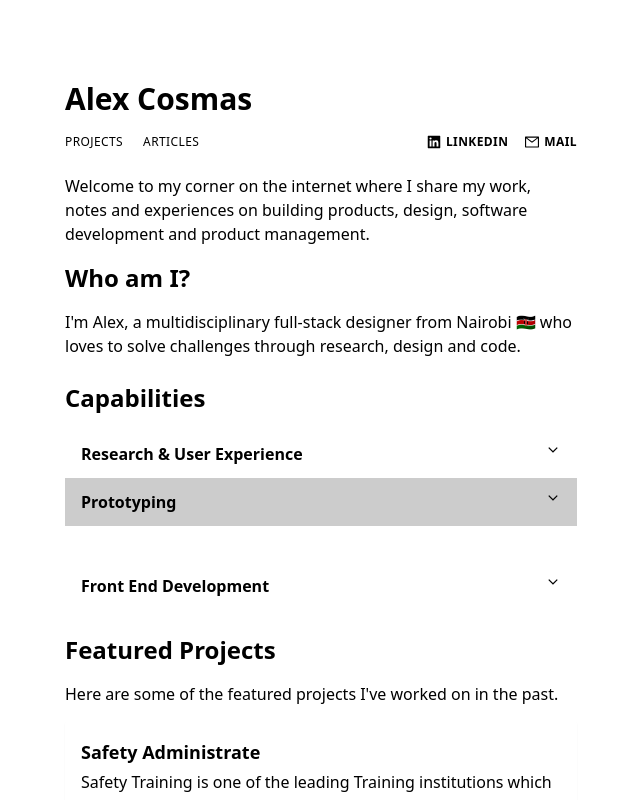
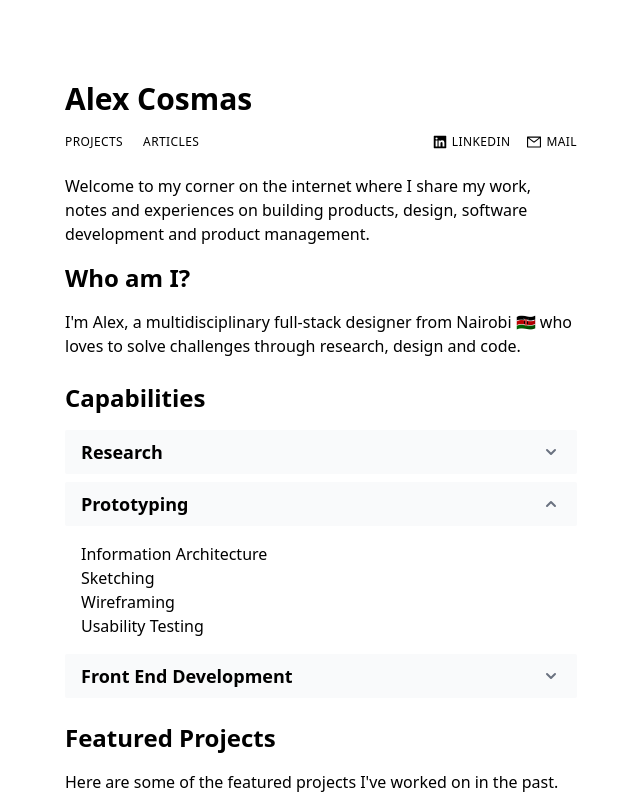
Before and after one commit to Alex-Cosmas/Redesign, a Next.js app: page / in a window 1280 px wide. Both pictures are taken after a click on the button "Prototyping". Shown: the top 800 px of the page, without its empty margins (319-959 px from the left). Built offline with nearby package versions, Linux system fonts and the light colour scheme.

Commit message:
Fix using headless ui

```diff
--- a/components/Capabilities.Js
+++ /dev/null
@@ -1,45 +0,0 @@
-import React, { useState, useRef } from 'react'
-import { CgChevronDown } from 'react-icons/cg'
-
-function Capabilities(props) {
-  const [setActive, setActiveState] = useState('')
-  const [setHeight, setHeightState] = useState('0px')
-  // const [setRotate, setRotateState] = useState('accordion__icon')
-
-  const content = useRef(null)
-
-  function toggleAccordion() {
-    setActiveState(setActive === '' ? 'active' : '')
-    setHeightState(
-      setActive === 'active' ? '0px' : `${content.current.scrollHeight}px`,
-    )
-    // setRotateState(
-    //   setActive === 'active' ? 'accordion__icon' : 'accordion__icon rotate',
-    // )
-  }
-  return (
-    <div className='accordion__section w-ful'>
-      <button
-        className={` font-semibold text-left text-black no-underline flex justify-between px-4 py-3 hover:bg-gray-100 hover:transition hover:delay-300 ${setActive}`}
-        onClick={toggleAccordion}
-      >
-        <p className='accordion__title'>{props.title}</p>
-        {/* Cheveon goes here */}
-        <CgChevronDown />
-      </button>
-
-      <div
-        ref={content}
-        style={{ maxHeight: `${setHeight}` }}
-        className='accordion__content'
-      >
-        <div
-          className='p-4 accordion__text'
-          dangerouslySetInnerHTML={{ __html: props.content }}
-        />
-      </div>
-    </div>
-  )
-}
-
-export default Capabilities
--- /dev/null
+++ b/components/Capability.js
@@ -0,0 +1,87 @@
+import { Disclosure } from '@headlessui/react'
+import { HiChevronDown } from 'react-icons/hi'
+
+export default function Capability() {
+  return (
+    <div className='w-full'>
+      <div className='w-full mx-auto '>
+        <Disclosure>
+          {({ open }) => (
+            <>
+              <Disclosure.Button className='flex items-center justify-between w-full px-4 py-2 text-lg font-semibold text-left text-black rounded-sm bg-gray-50 hover:bg-gray-200 focus:outline-none focus-visible:ring focus-visible:ring-gray-200 focus-visible:ring-opacity-75'>
+                <span>Research</span>
+
+                <HiChevronDown
+                  className={`${
+                    open ? 'transform rotate-180' : ''
+                  } w-5 h-5 text-gray-500`}
+                />
+              </Disclosure.Button>
+              <Disclosure.Panel className='px-4 pt-4 pb-2 '>
+                <div>
+                  <p>Design Thinking</p>
+                  <p>User Research</p>
+                  <p>UX Audits</p>
+                  <p>Competitive Analysis</p>
+                  <p>Brainstorming</p>
+                  <p>User Journeys</p>
+                </div>
+              </Disclosure.Panel>
+            </>
+          )}
+        </Disclosure>
+        <Disclosure as='div' className='mt-2'>
+          {({ open }) => (
+            <>
+              <Disclosure.Button className='flex items-center justify-between w-full px-4 py-2 text-lg font-semibold text-left text-black rounded-sm bg-gray-50 hover:bg-gray-200 focus:outline-none focus-visible:ring focus-visible:ring-gray-200 focus-visible:ring-opacity-75'>
+                <span>Prototyping</span>
+                <HiChevronDown
+                  className={`${
+                    open ? 'transform rotate-180' : ''
+                  } w-5 h-5 text-gray-500`}
+                />
+              </Disclosure.Button>
+              <Disclosure.Panel className='px-4 pt-4 pb-2 '>
+                <div>
+                  <ul>
+                    <li>Information Architecture</li>
+                    <li>Sketching</li>
+                    <li>Wireframing</li>
+
+                    <li>Usability Testing</li>
+                  </ul>
+                </div>
+              </Disclosure.Panel>
+            </>
+          )}
+        </Disclosure>
+
+        <Disclosure as='div' className='mt-2'>
+          {({ open }) => (
+            <>
+              <Disclosure.Button className='flex items-center justify-between w-full px-4 py-2 text-lg font-semibold text-left text-black rounded-sm bg-gray-50 hover:bg-gray-200 focus:outline-none focus-visible:ring focus-visible:ring-gray-200 focus-visible:ring-opacity-75'>
+                <span>Front End Development</span>
+                <HiChevronDown
+                  className={`${
+                    open ? 'transform rotate-180' : ''
+                  } w-5 h-5 text-gray-500`}
+                />
+              </Disclosure.Button>
+              <Disclosure.Panel className='px-4 pt-4 pb-2 '>
+                <div>
+                  <ul>
+                    <li>TailwindCSS</li>
+                    <li>Javascript</li>
+                    <li>React/NextJs</li>
+                    <li>GraphQL</li>
+                    <li>Git</li>
+                  </ul>
+                </div>
+              </Disclosure.Panel>
+            </>
+          )}
+        </Disclosure>
+      </div>
+    </div>
+  )
+}
--- a/components/Header.js
+++ b/components/Header.js
@@ -30,7 +30,7 @@ export default function Header() {
               target='_blank'
               rel='noopener noreferrer nofollow'
             >
-              <div className='flex items-center font-semibold text-black no-underline gap-x-1 hover:text-black'>
+              <div className='flex items-center text-black no-underline gap-x-1 hover:text-black'>
                 <AiFillLinkedin className='w-4 h-4' />
                 LinkedIn
               </div>
@@ -41,7 +41,7 @@ export default function Header() {
               target='_blank'
               rel='noopener noreferrer nofollow'
             >
-              <div className='flex items-center font-semibold text-black no-underline gap-x-1 hover:text-black'>
+              <div className='flex items-center text-black no-underline gap-x-1 hover:text-black'>
                 <AiOutlineMail className='w-4 h-4' />
                 Mail
               </div>
--- a/package.json
+++ b/package.json
@@ -9,8 +9,10 @@
     "lint": "next lint"
   },
   "dependencies": {
+    "@headlessui/react": "^1.3.0",
     "@material-ui/core": "^4.12.0",
     "gray-matter": "^4.0.3",
+    "heroicons": "^1.0.1",
     "marked": "^2.1.2",
     "next": "^11.0.1",
     "react": "17.0.2",
--- a/pages/index.js
+++ b/pages/index.js
@@ -1,6 +1,6 @@
 import Head from 'next/head'
 import Projects from '~/components/ProjectComp'
-import Capabilities from '~/components/Capabilities'
+import Capability from '~/components/Capability'
 
 export default function Home() {
   return (
@@ -34,44 +34,8 @@ export default function Home() {
               </h1>
             </div>
 
-            <Capabilities
-              title='Research & User Experience'
-              // content={` <div className='p-3 rounded-sm shadow-sm bg-gray-50'>
-              //     <ul>
-              //       <li>Design Thinking</li>
-              //       <li>User Research</li>
-              //       <li>UX Audits</li>
-              //       <li>Competitive Analysis</li>
-              //       <li>Brainstorming</li>
-              //       <li>User Journeys</li>
-              //     </ul>
-              //   </div>`}
-            />
-            <Capabilities
-              title='Prototyping'
-              // content={` <div className='p-3 rounded-sm shadow-sm bg-gray-50'>
-              //         <ul>
-              //           <li>Information Architecture</li>
-              //           <li>Sketching</li>
-              //           <li>Wireframing</li>
+            <Capability />
 
-              //           <li>Usability Testing</li>
-
-              //         </ul>
-              //       </div>`}
-            />
-            <Capabilities
-              title='Front End Development'
-              // content={` <div className='p-3 rounded-sm shadow-sm bg-gray-50'>
-              //         <ul>
-              //           <li>TailwindCSS</li>
-              //           <li>Javascript</li>
-              //           <li>React/NextJs</li>
-              //           <li>GraphQL</li>
-              //           <li>Git</li>
-              //         </ul>
-              //       </div>`}
-            />
             {/* Project Component */}
 
             <Projects />
```
Also changed, not shown: 1 other file (tests, documents, lock files or other folders).
